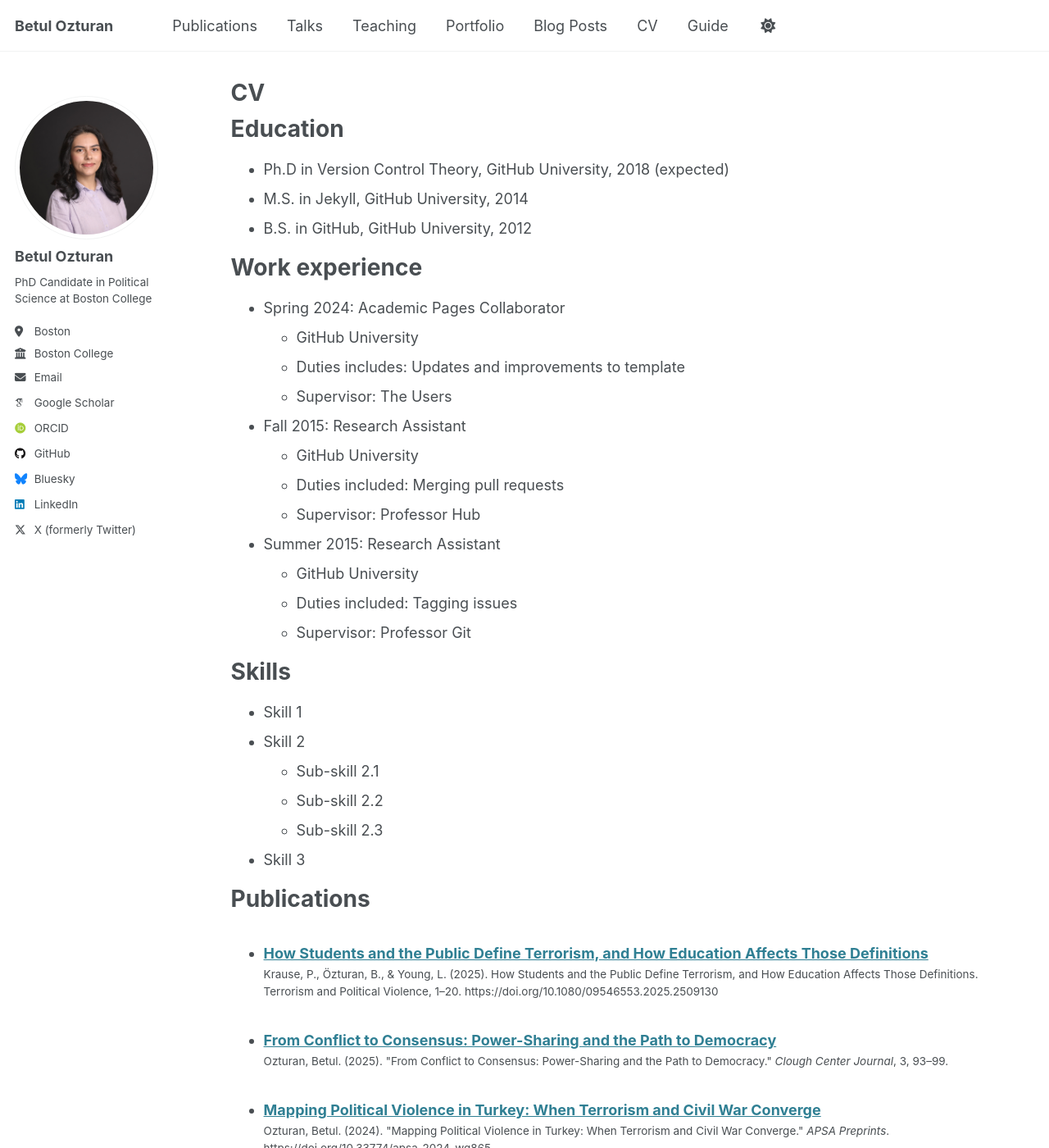
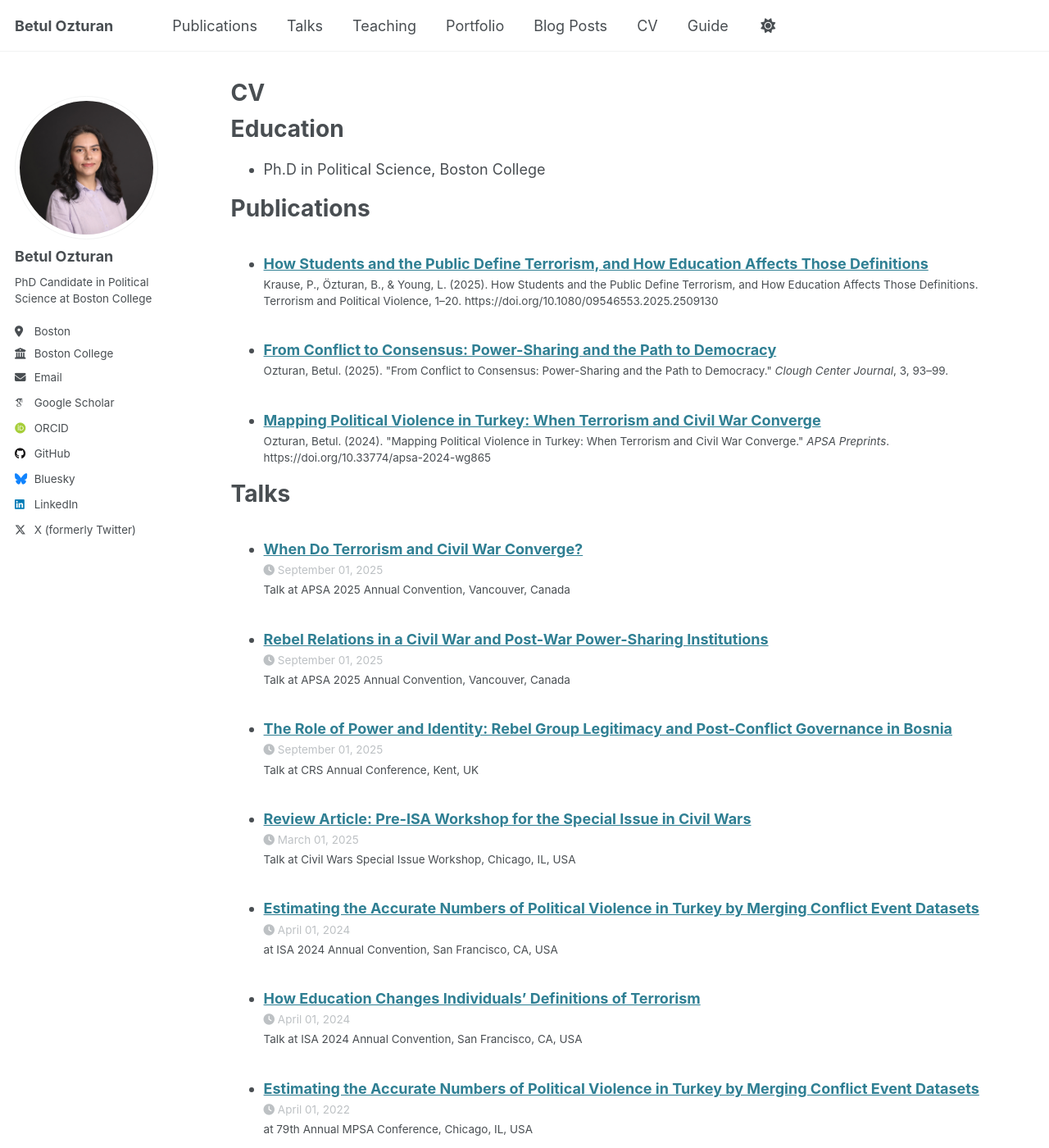
Before and after one commit to betulozturan/betulozturan.github.io, a Jekyll site: the page built from _pages/cv.md, in a window 1280 px wide and 1400 px high. Shown: the whole window at 82% size. Built offline with Jekyll 4.4.1, drawn with Linux system fonts in a browser that asks for light colours; some web fonts are replaced.

Commit message:
Update cv.md

```diff
--- a/_pages/cv.md
+++ b/_pages/cv.md
@@ -11,35 +11,7 @@ redirect_from:
 
 Education
 ======
-* Ph.D in Version Control Theory, GitHub University, 2018 (expected)
-* M.S. in Jekyll, GitHub University, 2014
-* B.S. in GitHub, GitHub University, 2012
-
-Work experience
-======
-* Spring 2024: Academic Pages Collaborator
-  * GitHub University
-  * Duties includes: Updates and improvements to template
-  * Supervisor: The Users
-
-* Fall 2015: Research Assistant
-  * GitHub University
-  * Duties included: Merging pull requests
-  * Supervisor: Professor Hub
-
-* Summer 2015: Research Assistant
-  * GitHub University
-  * Duties included: Tagging issues
-  * Supervisor: Professor Git
-
-Skills
-======
-* Skill 1
-* Skill 2
-  * Sub-skill 2.1
-  * Sub-skill 2.2
-  * Sub-skill 2.3
-* Skill 3
+* Ph.D in Political Science, Boston College
 
 Publications
 ======
```
